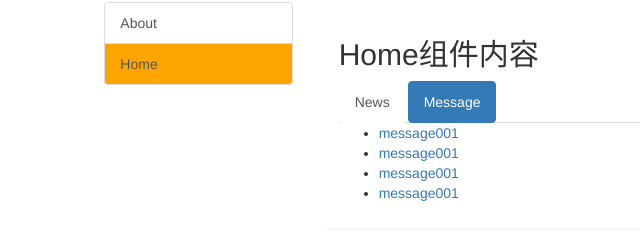
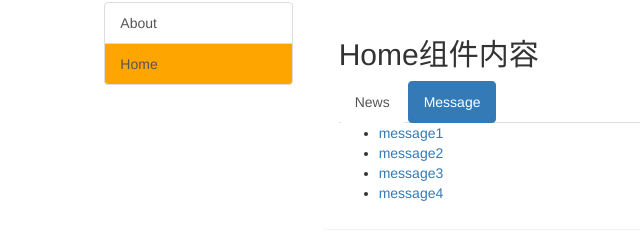
Before and after one commit to wseal/doc, a React (Create React App) app in the folder code/hello-router/: page /home/message in a window 1280 px wide. Shown: the part 111-350 px from the top of the page, without its empty margins (114-754 px from the left). Built offline with nearby package versions, Linux system fonts and the light colour scheme.

Commit message:
useSearchParams to refactor message and detail component

```diff
--- a/code/hello-router/src/pages/Detail.jsx
+++ b/code/hello-router/src/pages/Detail.jsx
@@ -1,13 +1,15 @@
 import React from "react";
-import { useParams } from "react-router-dom";
+import { useSearchParams } from "react-router-dom";
 
 export default function Detail() {
-  const { id, title, content } = useParams();
-
-  // const math = userMatch("/home/message/detail/:id/:title/:content")
+  const [search, setSearch] = useSearchParams();
+  const id = search.get("id");
+  const title = search.get("title");
+  const content = search.get("content");
 
   return (
     <ul>
+      <li onClick={() => setSearch("id=0008")}>setSearch</li>
       <li>{id}</li>
       <li>{title}</li>
       <li>{content}</li>
--- a/code/hello-router/src/pages/Message.jsx
+++ b/code/hello-router/src/pages/Message.jsx
@@ -30,8 +30,10 @@ export default function Message() {
         {messages.map((m) => {
           return (
             <li key={m.id}>
-              <Link to={`detail/${m.id}/${m.title}/${m.contnt}`}>
-                message001
+              <Link
+                to={`detail?id=${m.id}&title=${m.title}&content=${m.contnt}`}
+              >
+                {m.title}
               </Link>
             </li>
           );
```
Also changed, not shown: code/hello-router/src/routes/index.js (+6 -2 lines).
